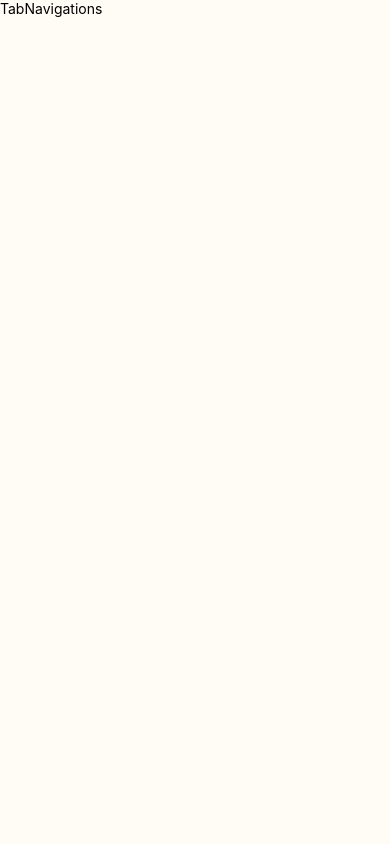
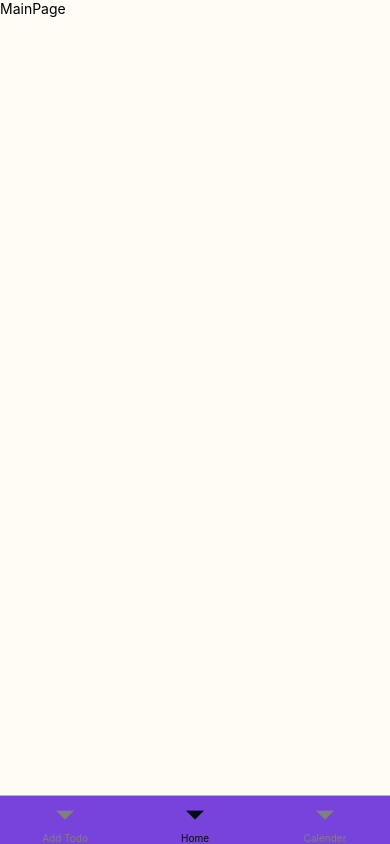
Before and after one commit to rganapathykarthikeyan/To-Do-React-Native-App, a React Native app: screen /TabNavigations in a window 390 px wide. Built offline with nearby package versions, Linux system fonts and the light colour scheme.

Commit message:
Main Navigations completed. Context outline created

```diff
--- a/App.tsx
+++ b/App.tsx
@@ -17,13 +17,6 @@ import {
   View,
 } from 'react-native';
 
-import {
-  Colors,
-  DebugInstructions,
-  Header,
-  LearnMoreLinks,
-  ReloadInstructions,
-} from 'react-native/Libraries/NewAppScreen';
 import {NavigationContainer, Theme, DefaultTheme, DarkTheme} from '@react-navigation/native';
 import {createNativeStackNavigator} from '@react-navigation/native-stack';
 import Onboarding from './src/pages/Onboarding';
@@ -46,6 +39,7 @@ function App(): React.JSX.Element {
       colorScheme === "dark" ? themes.colors.text ="#FFFBF5" : themes.colors.text="#040D12"
       colorScheme === "dark" ? themes.colors.primary ="#183D3D" : themes.colors.primary="#F7EFE5"
       colorScheme === "dark" ? themes.colors.border ="#5C8374" : themes.colors.border="#C3ACD0"
+      colorScheme === "dark" ? themes.colors.notification = "#183D3D": themes.colors.notification = "#7743DB"
       return themes;
     },
     [colorScheme]
--- a/package.json
+++ b/package.json
@@ -10,6 +10,7 @@
     "test": "jest"
   },
   "dependencies": {
+    "@react-navigation/bottom-tabs": "^6.5.11",
     "@react-navigation/native": "^6.1.9",
     "@react-navigation/native-stack": "^6.9.17",
     "react": "18.2.0",
--- /dev/null
+++ b/src/components/LButton.tsx
@@ -0,0 +1,29 @@
+import React from 'react'
+import { StyleSheet, Text, TouchableOpacity, View } from 'react-native'
+
+const LButton = (props: any) => {
+  return (
+    <View style={styles.footer}>
+        <TouchableOpacity style={{backgroundColor:props.theme.colors.card, ...styles.button}} onPress={props.navigateTo}><Text style={{color: props.theme.colors.primary, ...styles.buttontxt}}>{props.context}</Text></TouchableOpacity>
+    </View>
+  )
+}
+
+const styles = StyleSheet.create({
+    footer:{
+        width: "90%",
+        alignItems:"center"
+    },
+    button: {
+        width: "80%",
+        padding: 10,
+        borderRadius: 40,
+        alignItems: "center"
+    },
+    buttontxt:{
+        fontSize: 18,
+        fontWeight: "bold"
+    }
+})
+
+export default LButton
--- a/src/navigation/TabNavigations.tsx
+++ b/src/navigation/TabNavigations.tsx
@@ -1,10 +1,40 @@
-import React from 'react'
-import { Text } from 'react-native'
+import React, { useMemo } from 'react'
+import { Text, useColorScheme } from 'react-native'
+import TaskProvider from '../store/TaskProvider'
+import {NavigationContainer, Theme, DefaultTheme, DarkTheme} from '@react-navigation/native';
+import { createBottomTabNavigator } from '@react-navigation/bottom-tabs';
+import MainPage from '../pages/MainPage';
+import AddTodos from '../pages/AddTodos';
+import CalenderPage from '../pages/CalenderPage';
+
+const Tab = createBottomTabNavigator();
 
 const TabNavigations = () => {
-  return (
-    <Text>TabNavigations</Text>
-  )
+    const colorScheme = useColorScheme();
+    const theme:Theme = useMemo(
+      ()=>{
+        const themes = colorScheme === "dark" ? DarkTheme : DefaultTheme
+        colorScheme === "dark" ? themes.colors.card ="#93B1A6" : themes.colors.card="#7743DB"
+        colorScheme === "dark" ? themes.colors.background ="#040D12" : themes.colors.background="#FFFBF5"
+        colorScheme === "dark" ? themes.colors.text ="#FFFBF5" : themes.colors.text="#040D12"
+        colorScheme === "dark" ? themes.colors.primary ="#183D3D" : themes.colors.primary="#F7EFE5"
+        colorScheme === "dark" ? themes.colors.border ="#5C8374" : themes.colors.border="#C3ACD0"
+        colorScheme === "dark" ? themes.colors.notification = "#183D3D": themes.colors.notification = "#7743DB"
+        return themes;
+      },
+      [colorScheme]
+    );
+    return (
+        <TaskProvider>
+            <NavigationContainer independent={true}  theme={theme}>
+                <Tab.Navigator screenOptions={{ headerShown: false, tabBarActiveTintColor: theme.colors.text, tabBarInactiveTintColor: 'gray', tabBarActiveBackgroundColor: theme.colors.notification, tabBarInactiveBackgroundColor: theme.colors.notification}} initialRouteName='Home'>
+                    <Tab.Screen name="Add Todo" component={AddTodos} />
+                    <Tab.Screen name="Home" component={MainPage} />
+                    <Tab.Screen name="Calender" component={CalenderPage} />
+                </Tab.Navigator>
+            </NavigationContainer>
+        </TaskProvider>
+    )
 }
 
 export default TabNavigations
--- /dev/null
+++ b/src/pages/CalenderPage.tsx
@@ -0,0 +1,10 @@
+import React from 'react'
+import { Text, View } from 'react-native'
+
+const CalenderPage = () => {
+  return (
+    <Text>CalenderPage</Text>
+  )
+}
+
+export default CalenderPage
--- a/src/pages/Onboarding.tsx
+++ b/src/pages/Onboarding.tsx
@@ -1,7 +1,8 @@
 import React, { useState } from 'react'
 import { StyleSheet, Text, TouchableOpacity, View } from 'react-native';
-import {NavigationContainer, useTheme} from '@react-navigation/native';
+import { useTheme} from '@react-navigation/native';
 import { SafeAreaView } from 'react-native-safe-area-context';
+import LButton from '../components/LButton';
 
 const Onboarding = ({navigation}:any) => {
     const theme = useTheme();
@@ -18,9 +19,7 @@ const Onboarding = ({navigation}:any) => {
                 <Text style={{color: theme.colors.text, ...styles.month}}>{monthName}</Text>
                 <Text style={{color: theme.colors.text, ...styles.year}}>{year}</Text>
             </View>
-            <View style={styles.footer}>
-                <TouchableOpacity style={{backgroundColor:theme.colors.card, ...styles.button}} onPress={()=>{navigation.navigate("TabNavigations")}}><Text style={{color: theme.colors.primary, ...styles.buttontxt}}>Today's Tasks</Text></TouchableOpacity>
-            </View>
+            <LButton theme={theme} navigateTo={()=>{navigation.navigate("TabNavigations")}} context={"Today's Tasks"}/>
         </SafeAreaView>
     )
 }
--- /dev/null
+++ b/src/store/TaskProvider.tsx
@@ -0,0 +1,28 @@
+//This is to provide Default Values to the Context
+
+import { useState } from "react";
+import { TaskContext, task } from "./tasksContext";
+
+const TaskProvider = (props:any)=>{
+    const [taskList, setTaskList] = useState<task[]>([]);
+    const addTasks = (newtask: task) => {
+        setTaskList((pre)=>{ return [...pre, newtask]})
+    }
+    const removeTasks = (taskid: number) => {
+        const filteredList:task[] = taskList.filter((task)=>{task.taskId !== taskid})
+        setTaskList(filteredList)
+    }
+    const taskContext = {
+        tasksList: taskList,
+        getTaskList: () => {},
+        addTask: addTasks,
+        removeTask: removeTasks,
+    }
+    return(
+        <TaskContext.Provider value={taskContext}>
+            {props.children}
+        </TaskContext.Provider>
+    )
+}
+
+export default TaskProvider;
--- /dev/null
+++ b/src/store/tasksContext.tsx
@@ -0,0 +1,20 @@
+import { createContext } from "react";
+//This is the Default contents in context for easy auto completions
+
+export interface task {
+    taskName: string,
+    taskId: number,
+    taskCreatedDate: Date,
+    taskEndDate: Date,
+    reapeatable: boolean,
+    points: number,
+}
+
+const taskList:task[] = []
+
+export const TaskContext = createContext({
+    tasksList: taskList,
+    getTaskList: () => {},
+    addTask: (tasks:task) => {},
+    removeTask: (taskid:number) => {},
+});
```
Also changed, not shown: src/pages/Calender.tsx (deleted, +0 -10 lines), 1 other file (tests, documents, lock files or other folders).
